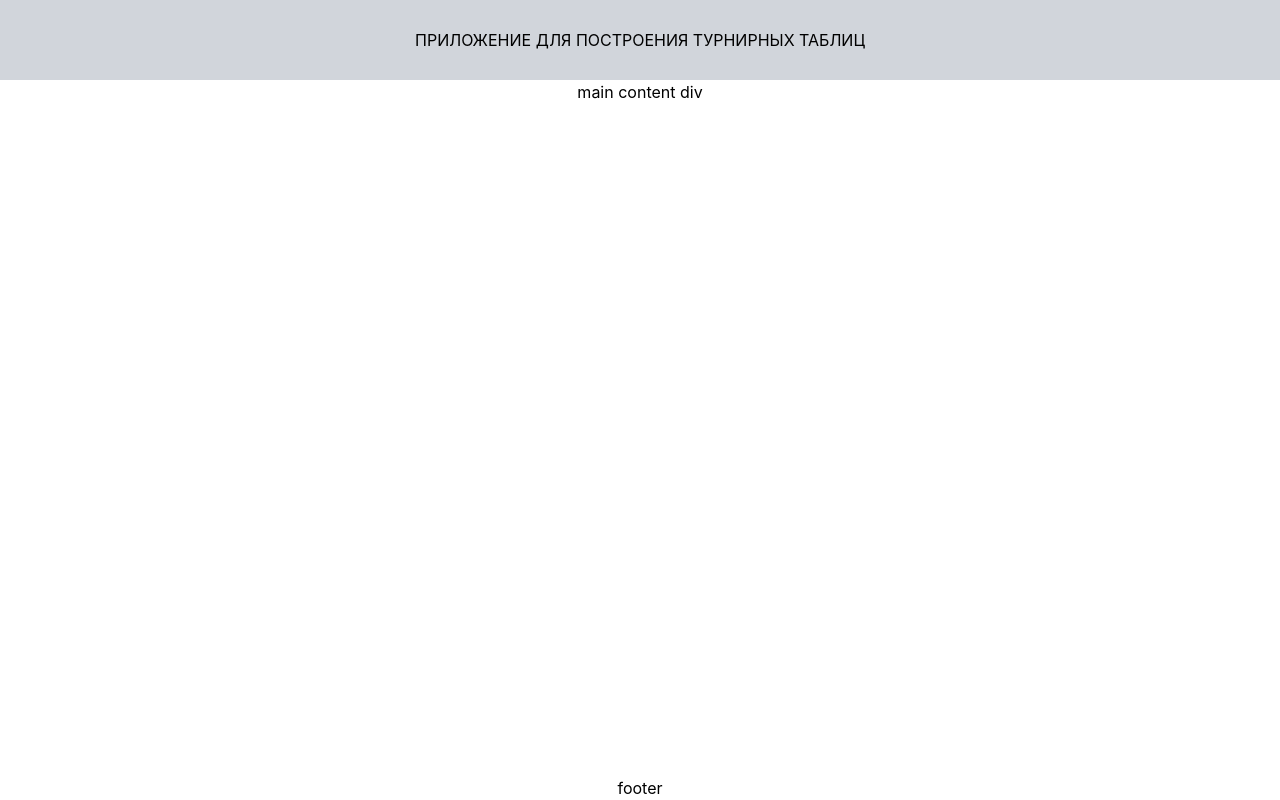
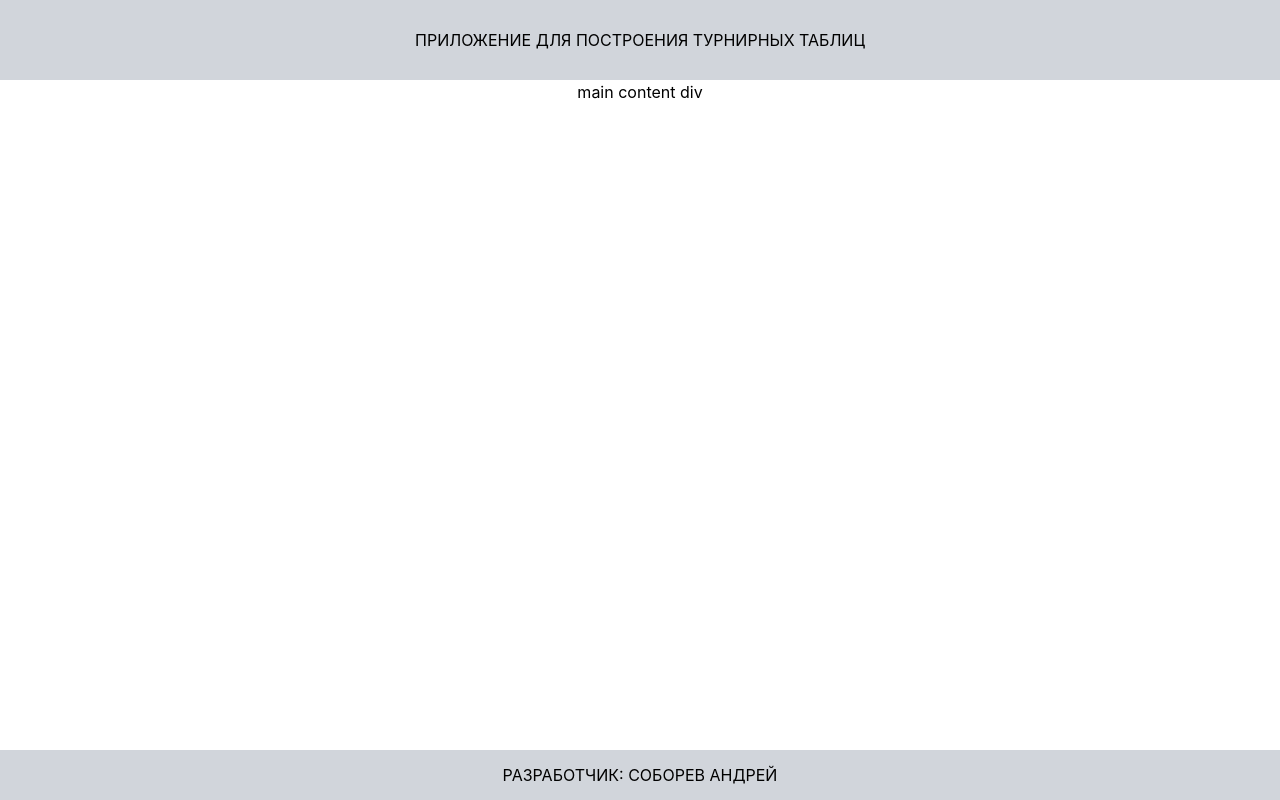
Before and after one commit to Andrew1996-la/tournament-grid, a React (Create React App) app: page / in a window 1280 px wide. Built offline with nearby package versions, Linux system fonts and the light colour scheme.

Commit message:
Стилизовал Footer

```diff
--- a/src/components/Footer.jsx
+++ b/src/components/Footer.jsx
@@ -1,5 +1,11 @@
 function Footer(props) {
-  return <footer className="">footer</footer>;
+  return (
+    <footer className="h-[50px] bg-gray-300">
+      <h2 className="h-[100%] uppercase flex justify-center items-center">
+        Разработчик: Соборев Андрей
+      </h2>
+    </footer>
+  );
 }
 
 export default Footer;
```
